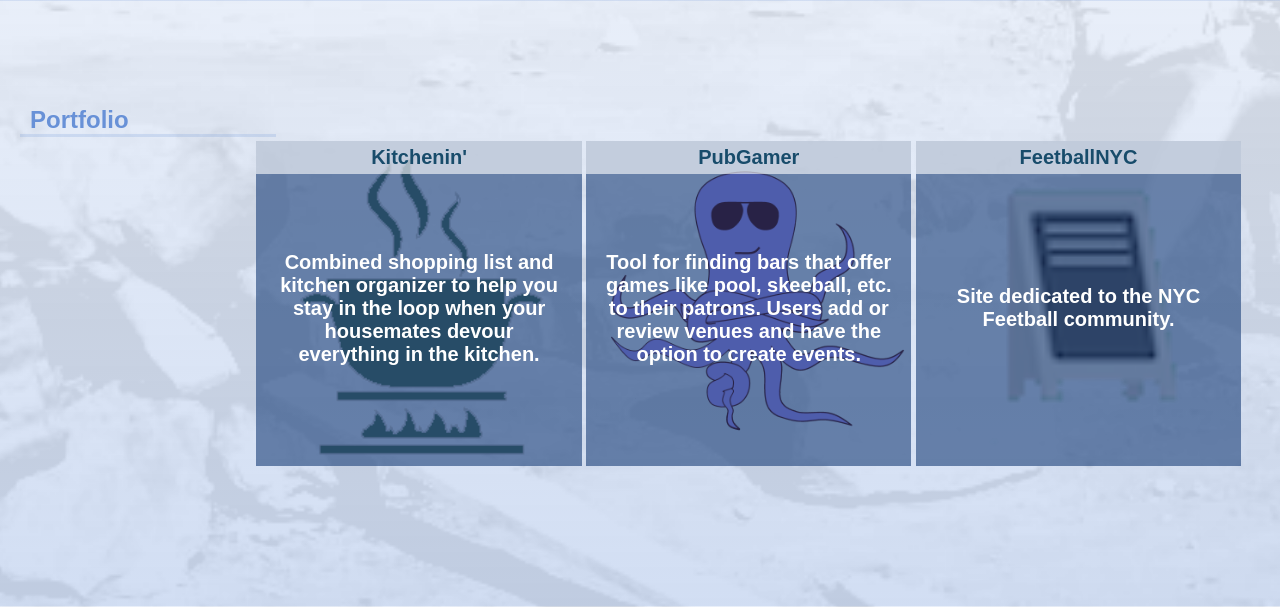
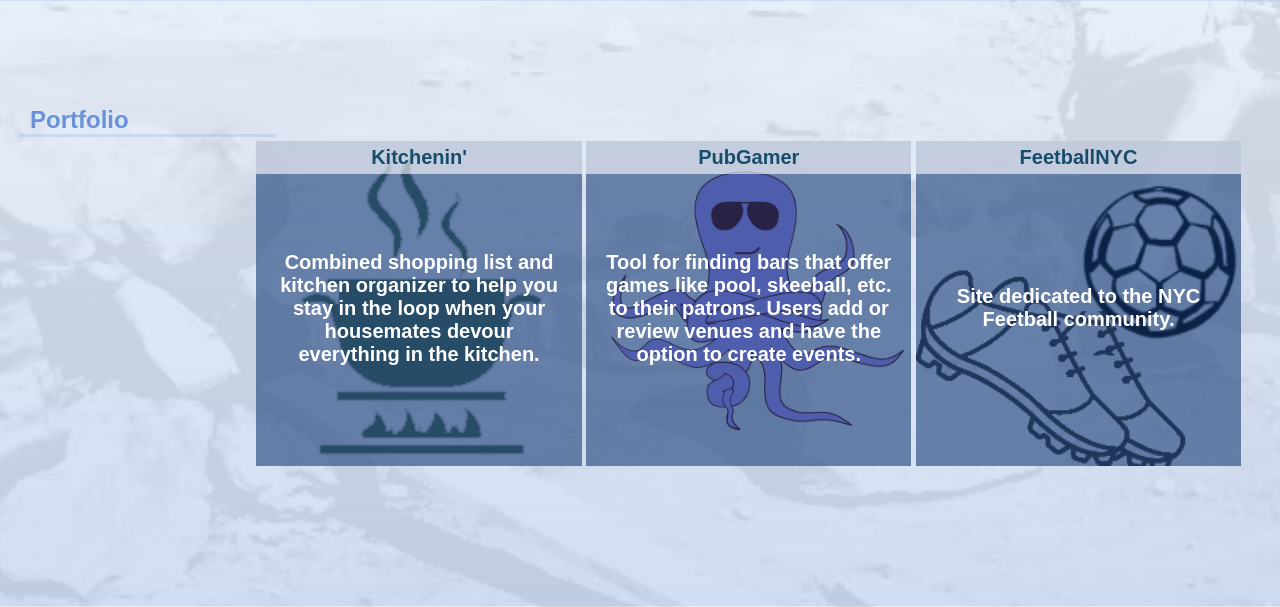
Before and after one commit to juli212/juli212.github.io, a PHP site: page / in a window 1280 px wide. Shown: the part 1100-1707 px from the top of the page. Run offline with PHP 8.4, Linux system fonts and the light colour scheme; some libraries are stand-ins or nearby versions.

Commit message:
update feetball project background

```diff
--- a/index.html
+++ b/index.html
@@ -165,7 +165,7 @@
 						</div>
 					</div>
 
-					<div class='project taphover p3'>
+					<div class='project taphover p5'>
 						<div class='content'>
 							<h6>FeetballNYC</h6>
 							<div class='project-description taphover'>
--- a/style.css
+++ b/style.css
@@ -411,7 +411,12 @@ header:hover .header-icon img {
 	background-size: contain;
 }
 
-.p1, .p2, .p3, .p4 {
+.p5 {
+	background: url('imgs/feetballNYC.png') no-repeat center;
+	background-size: contain;
+}
+
+.p1, .p2, .p5 {
 	background-color: rgba(255, 255, 255, 0.2);
 }
 
```
